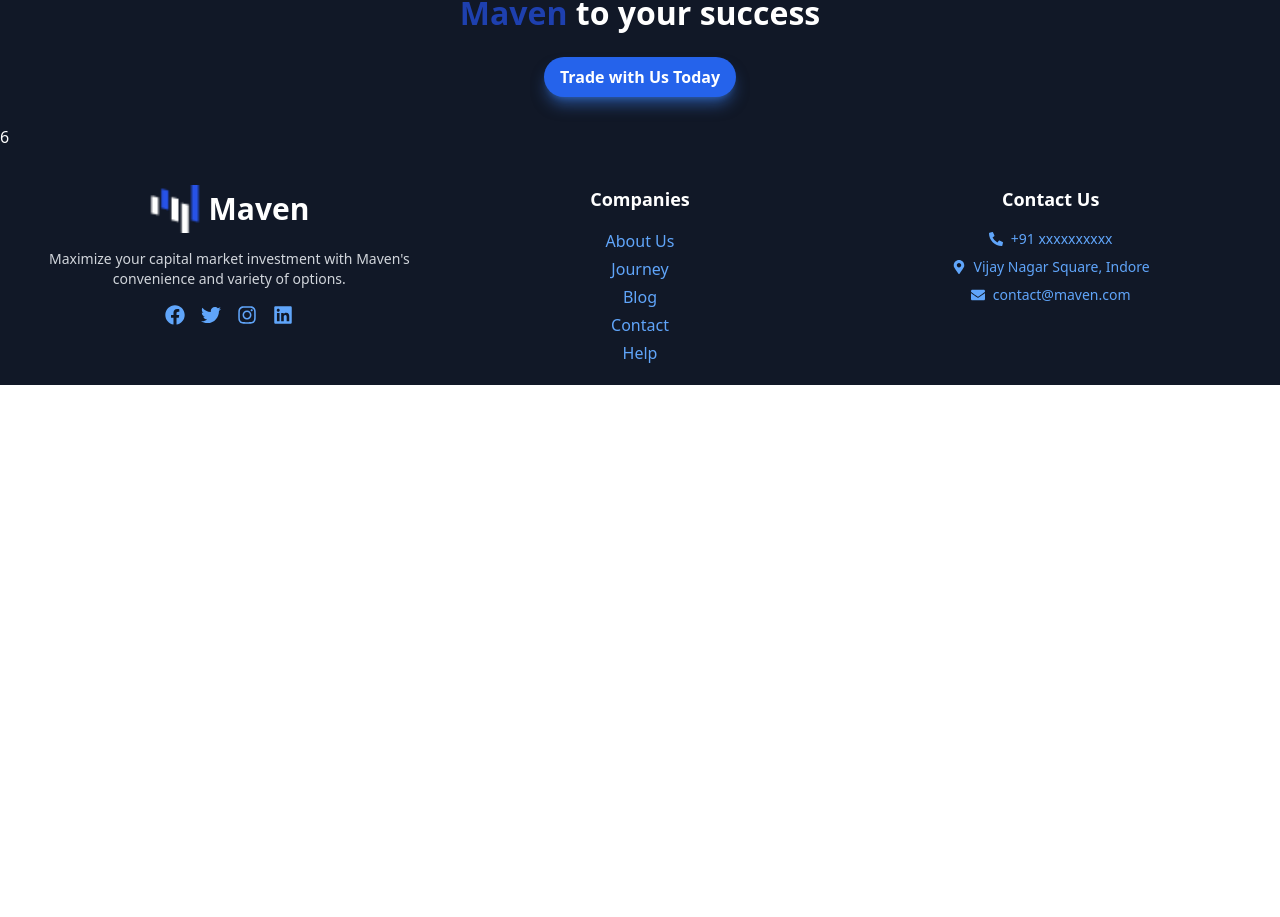
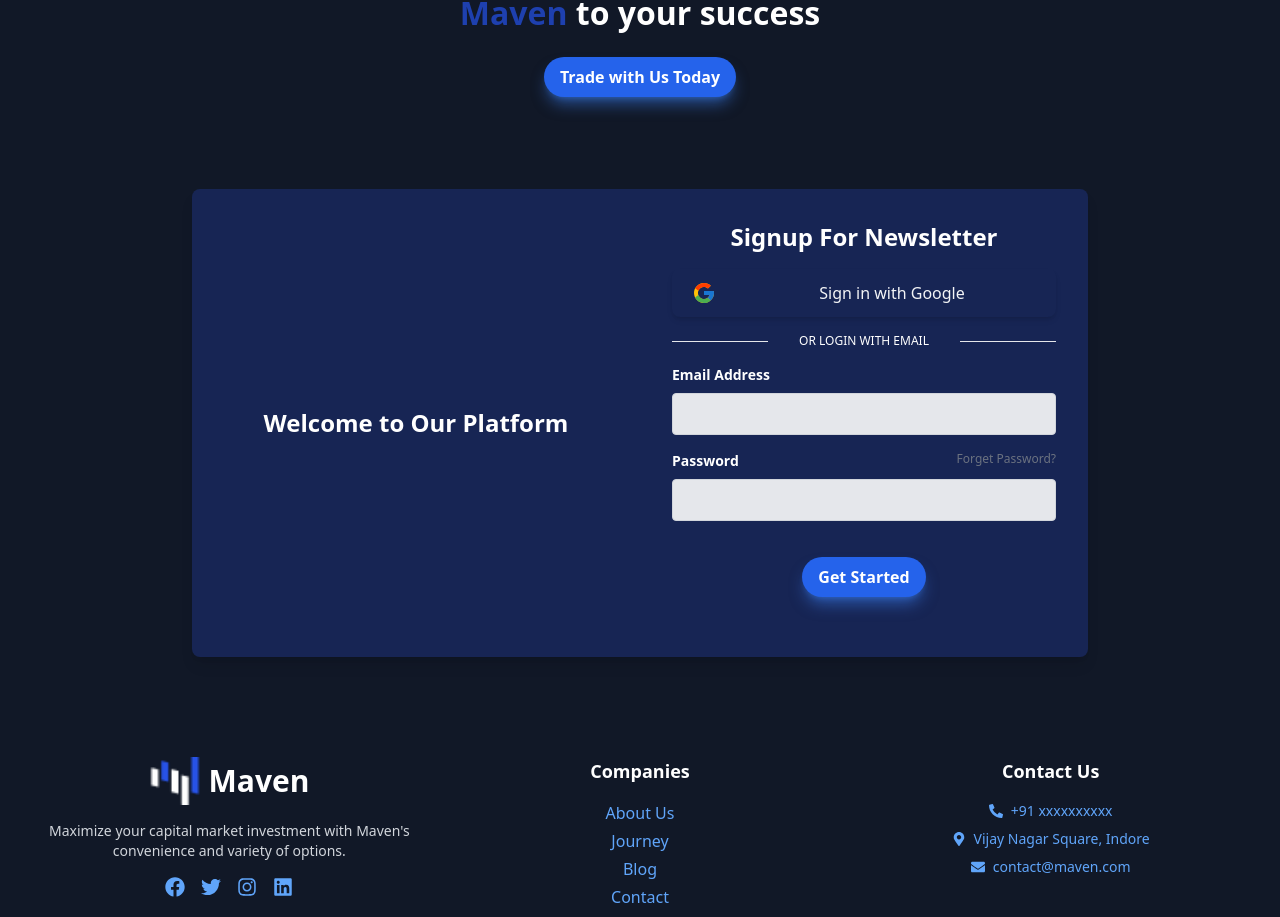
Before and after one commit to duylinh13/Stock-LandingPage-Frontend, a React (Vite) app: page / in a window 1280 px wide. Shown: the part 1756-2673 px from the top of the page. Before the commit the page ends 2141 px from the top, so only its background shows below. Built offline with nearby package versions, Linux system fonts and the light colour scheme.

Commit message:
feat:add newletter

```diff
--- a/src/components/sections/MarketNewsNewsletter.tsx
+++ b/src/components/sections/MarketNewsNewsletter.tsx
@@ -1,5 +1,88 @@
+import Button from "../Button";
 const MarketNewsNewsletter = () => {
-  return <div>6</div>;
+  return (
+    <div>
+      <div className="py-16 ">
+        <div className="flex bg-blue-950 rounded-lg shadow-lg overflow-hidden mx-auto max-w-sm lg:max-w-4xl ">
+          <div className="hidden lg:flex lg:w-1/2  items-center justify-center">
+            <h2 className="text-2xl font-semibold ">Welcome to Our Platform</h2>
+          </div>
+          <div className="w-full p-8 lg:w-1/2">
+            <h2 className="text-2xl font-semibold  text-center">
+              Signup For Newsletter
+            </h2>
+
+            <a
+              href="#"
+              className="flex items-center justify-center mt-4 text-white rounded-lg shadow-md"
+            >
+              <div className="px-4 py-3">
+                <svg className="h-6 w-6" viewBox="0 0 40 40">
+                  <path
+                    d="M36.3425 16.7358H35V16.6667H20V23.3333H29.4192C28.045 27.2142 24.3525 30 20 30C14.4775 30 10 25.5225 10 20C10 14.4775 14.4775 9.99999 20 9.99999C22.5492 9.99999 24.8683 10.9617 26.6342 12.5325L31.3483 7.81833C28.3717 5.04416 24.39 3.33333 20 3.33333C10.7958 3.33333 3.33335 10.7958 3.33335 20C3.33335 29.2042 10.7958 36.6667 20 36.6667C29.2042 36.6667 36.6667 29.2042 36.6667 20C36.6667 18.8825 36.5517 17.7917 36.3425 16.7358Z"
+                    fill="#FFC107"
+                  />
+                  <path
+                    d="M5.25497 12.2425L10.7308 16.2583C12.2125 12.59 15.8008 9.99999 20 9.99999C22.5491 9.99999 24.8683 10.9617 26.6341 12.5325L31.3483 7.81833C28.3716 5.04416 24.39 3.33333 20 3.33333C13.5983 3.33333 8.04663 6.94749 5.25497 12.2425Z"
+                    fill="#FF3D00"
+                  />
+                  <path
+                    d="M20 36.6667C24.305 36.6667 28.2167 35.0192 31.1742 32.34L26.0159 27.975C24.3425 29.2425 22.2625 30 20 30C15.665 30 11.9842 27.2359 10.5975 23.3784L5.16254 27.5659C7.92087 32.9634 13.5225 36.6667 20 36.6667Z"
+                    fill="#4CAF50"
+                  />
+                  <path
+                    d="M36.3425 16.7358H35V16.6667H20V23.3333H29.4192C28.7592 25.1975 27.56 26.805 26.0133 27.9758C26.0142 27.975 26.015 27.975 26.0158 27.9742L31.1742 32.3392C30.8092 32.6708 36.6667 28.3333 36.6667 20C36.6667 18.8825 36.5517 17.7917 36.3425 16.7358Z"
+                    fill="#1976D2"
+                  />
+                </svg>
+              </div>
+              <h1 className="px-4 py-3 w-5/6 text-center text-gray-100 ">
+                Sign in with Google
+              </h1>
+            </a>
+
+            <div className="mt-4 flex items-center justify-between">
+              <span className="border-b w-1/5 lg:w-1/4"></span>
+              <a href="#" className="text-xs text-center  uppercase">
+                or login with email
+              </a>
+              <span className="border-b w-1/5 lg:w-1/4"></span>
+            </div>
+            <div className="mt-4">
+              <label className="block  text-sm font-bold mb-2">
+                Email Address
+              </label>
+              <input
+                className="bg-gray-200 text-gray-700 focus:outline-none focus:shadow-outline border border-gray-300 rounded py-2 px-4 block w-full appearance-none"
+                type="email"
+              />
+            </div>
+            <div className="mt-4">
+              <div className="flex justify-between">
+                <label className="block  text-sm font-bold mb-2">
+                  Password
+                </label>
+                <a href="#" className="text-xs text-gray-500">
+                  Forget Password?
+                </a>
+              </div>
+              <input
+                className="bg-gray-200 text-gray-700 focus:outline-none focus:shadow-outline border border-gray-300 rounded py-2 px-4 block w-full appearance-none"
+                type="password"
+              />
+            </div>
+            <div className="my-6 sm:my-8 items-center flex justify-center">
+              <Button
+                label="Get Started"
+                variant="primary"
+                className="shadow-lg shadow-blue-500/50 transform translate-y-1"
+              />
+            </div>
+          </div>
+        </div>
+      </div>
+    </div>
+  );
 };
 
 export default MarketNewsNewsletter;
```
